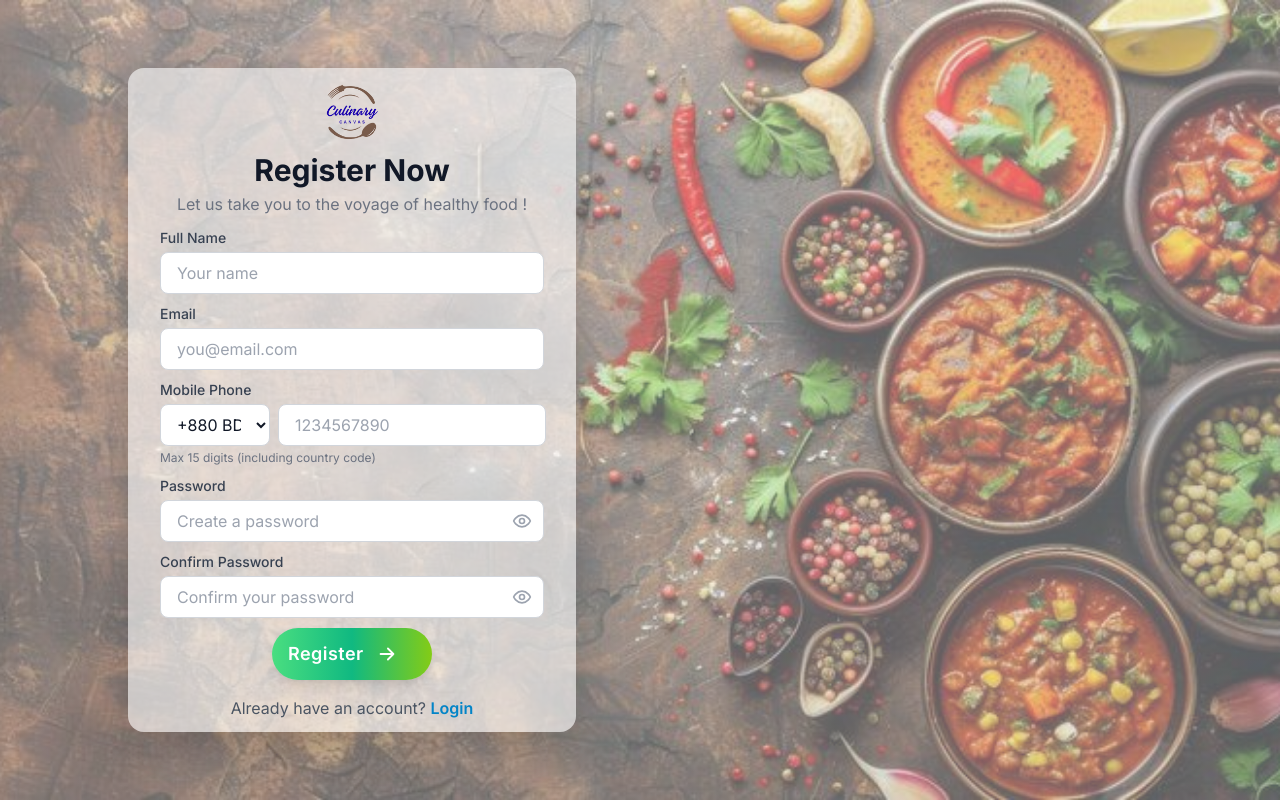
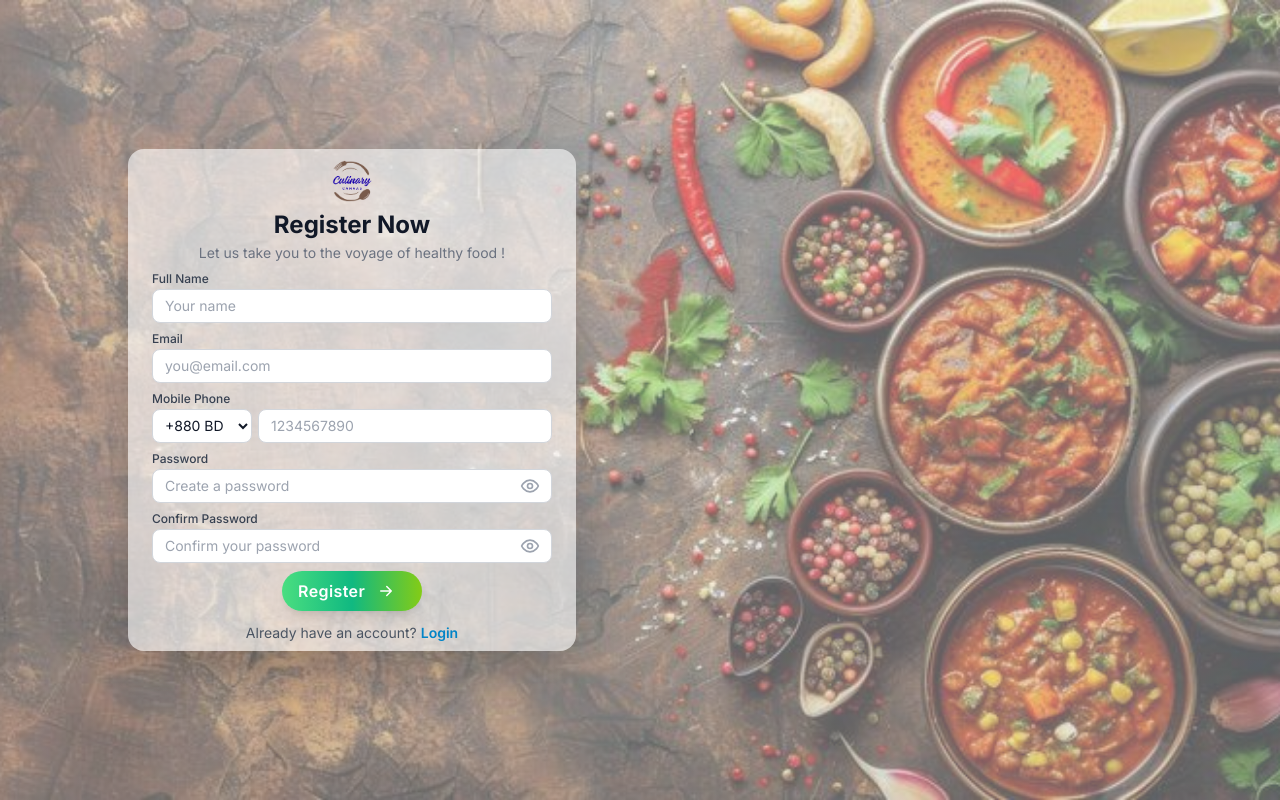
Before and after one commit to uzicodes/Culinary-Canvas, a Next.js app: page /register in a window 1280 px wide. Built offline with nearby package versions, Linux system fonts and the light colour scheme.

Commit message:
made the regsiter form compact

```diff
--- a/src/app/register/page.tsx
+++ b/src/app/register/page.tsx
@@ -95,22 +95,22 @@ export default function RegisterPage() {
                 />
                 <div className="absolute inset-0 bg-gradient-to-br from-[#f8fafc]/40 to-[#e0e7ef]/40" />
             </div>
-            <div className="w-full max-w-md rounded-2xl shadow-2xl py-3 px-8 relative bg-white/60">
-                <div className="flex justify-center mb-2">
+            <div className="w-full max-w-md rounded-2xl shadow-2xl py-2 px-6 relative bg-white/60">
+                <div className="flex justify-center mb-1">
                     <Image
                         src="/without_BG_logo.png"
                         alt="Culinary Canvas Logo"
-                        width={64}
-                        height={64}
-                        className="h-16 w-16 object-contain"
+                        width={48}
+                        height={48}
+                        className="h-12 w-12 object-contain"
                         priority
                     />
                 </div>
-                <h2 className="text-3xl font-bold text-center text-gray-900 mb-1">Register Now </h2>
-                <p className="text-center text-gray-500 mb-3">Let us take you to the voyage of healthy food !</p>
-                <form className="space-y-2.5" onSubmit={handleSubmit}>
+                <h2 className="text-2xl font-bold text-center text-gray-900 mb-0.5">Register Now </h2>
+                <p className="text-center text-gray-500 text-sm mb-2">Let us take you to the voyage of healthy food !</p>
+                <form className="space-y-2" onSubmit={handleSubmit}>
                     <div>
-                        <label htmlFor="name" className="block text-sm font-medium text-gray-700 mb-1">Full Name</label>
+                        <label htmlFor="name" className="block text-xs font-medium text-gray-700 mb-0.5">Full Name</label>
                         <input
                             id="name"
                             type="text"
@@ -118,12 +118,12 @@ export default function RegisterPage() {
                             onChange={handleChange}
                             autoComplete="name"
                             required
-                            className="w-full px-4 py-2 border border-gray-300 rounded-lg focus:ring-2 focus:ring-sky-400 focus:border-sky-400 outline-none transition placeholder-gray-400 text-gray-900"
+                            className="w-full px-3 py-1.5 text-sm border border-gray-300 rounded-lg focus:ring-2 focus:ring-sky-400 focus:border-sky-400 outline-none transition placeholder-gray-400 text-gray-900"
                             placeholder="Your name"
                         />
                     </div>
                     <div>
-                        <label htmlFor="email" className="block text-sm font-medium text-gray-700 mb-1">Email</label>
+                        <label htmlFor="email" className="block text-xs font-medium text-gray-700 mb-0.5">Email</label>
                         <input
                             id="email"
                             type="email"
@@ -131,18 +131,18 @@ export default function RegisterPage() {
                             onChange={handleChange}
                             autoComplete="email"
                             required
-                            className="w-full px-4 py-2 border border-gray-300 rounded-lg focus:ring-2 focus:ring-sky-400 focus:border-sky-400 outline-none transition placeholder-gray-400 text-gray-900"
+                            className="w-full px-3 py-1.5 text-sm border border-gray-300 rounded-lg focus:ring-2 focus:ring-sky-400 focus:border-sky-400 outline-none transition placeholder-gray-400 text-gray-900"
                             placeholder="you@email.com"
                         />
                     </div>
                     <div>
-                        <label htmlFor="phone" className="block text-sm font-medium text-gray-700 mb-1">Mobile Phone</label>
-                        <div className="flex gap-2">
+                        <label htmlFor="phone" className="block text-xs font-medium text-gray-700 mb-0.5">Mobile Phone</label>
+                        <div className="flex gap-1.5">
                             <select
                                 value={countryCode}
                                 onChange={(e) => setCountryCode(e.target.value)}
-                                className="px-3 py-2 border border-gray-300 rounded-lg focus:ring-2 focus:ring-sky-400 focus:border-sky-400 outline-none transition text-gray-900 bg-white"
-                                style={{ width: '110px' }}
+                                className="px-2 py-1.5 text-sm border border-gray-300 rounded-lg focus:ring-2 focus:ring-sky-400 focus:border-sky-400 outline-none transition text-gray-900 bg-white"
+                                style={{ width: '100px' }}
                             >
                                 {countryCodes.map((item) => (
                                     <option key={item.code} value={item.code}>
@@ -157,15 +157,15 @@ export default function RegisterPage() {
                                 onChange={handlePhoneChange}
                                 autoComplete="tel"
                                 required
-                                className="flex-1 px-4 py-2 border border-gray-300 rounded-lg focus:ring-2 focus:ring-sky-400 focus:border-sky-400 outline-none transition placeholder-gray-400 text-gray-900"
+                                className="flex-1 px-3 py-1.5 text-sm border border-gray-300 rounded-lg focus:ring-2 focus:ring-sky-400 focus:border-sky-400 outline-none transition placeholder-gray-400 text-gray-900"
                                 placeholder="1234567890"
                                 maxLength={15}
                             />
                         </div>
-                        <p className="text-xs text-gray-500 mt-1">Max 15 digits (including country code)</p>
+
                     </div>
                     <div>
-                        <label htmlFor="password" className="block text-sm font-medium text-gray-700 mb-1">Password</label>
+                        <label htmlFor="password" className="block text-xs font-medium text-gray-700 mb-0.5">Password</label>
                         <div className="relative">
                             <input
                                 id="password"
@@ -174,7 +174,7 @@ export default function RegisterPage() {
                                 onChange={handleChange}
                                 autoComplete="new-password"
                                 required
-                                className="w-full px-4 py-2 border border-gray-300 rounded-lg focus:ring-2 focus:ring-sky-400 focus:border-sky-400 outline-none transition placeholder-gray-400 text-gray-900 pr-12"
+                                className="w-full px-3 py-1.5 text-sm border border-gray-300 rounded-lg focus:ring-2 focus:ring-sky-400 focus:border-sky-400 outline-none transition placeholder-gray-400 text-gray-900 pr-10"
                                 placeholder="Create a password"
                             />
                             <button
@@ -197,7 +197,7 @@ export default function RegisterPage() {
                         </div>
                     </div>
                     <div>
-                        <label htmlFor="confirmPassword" className="block text-sm font-medium text-gray-700 mb-1">Confirm Password</label>
+                        <label htmlFor="confirmPassword" className="block text-xs font-medium text-gray-700 mb-0.5">Confirm Password</label>
                         <div className="relative">
                             <input
                                 id="confirmPassword"
@@ -206,7 +206,7 @@ export default function RegisterPage() {
                                 onChange={handleChange}
                                 autoComplete="new-password"
                                 required
-                                className="w-full px-4 py-2 border border-gray-300 rounded-lg focus:ring-2 focus:ring-sky-400 focus:border-sky-400 outline-none transition placeholder-gray-400 text-gray-900 pr-12"
+                                className="w-full px-3 py-1.5 text-sm border border-gray-300 rounded-lg focus:ring-2 focus:ring-sky-400 focus:border-sky-400 outline-none transition placeholder-gray-400 text-gray-900 pr-10"
                                 placeholder="Confirm your password"
                             />
                             <button
@@ -228,23 +228,23 @@ export default function RegisterPage() {
                             </button>
                         </div>
                     </div>
-                    <div className="flex justify-center">
+                    <div className="flex justify-center mt-1">
                         <button
                             type="submit"
-                            className="py-3 px-4 font-semibold rounded-full shadow-lg transition flex items-center gap-2 bg-gradient-to-r from-green-400 via-emerald-500 to-lime-500 hover:from-green-500 hover:to-lime-600 text-white text-lg tracking-wide"
-                            style={{ minWidth: '160px' }}
+                            className="py-2 px-4 font-semibold rounded-full shadow-lg transition flex items-center gap-2 bg-gradient-to-r from-green-400 via-emerald-500 to-lime-500 hover:from-green-500 hover:to-lime-600 text-white text-base tracking-wide"
+                            style={{ minWidth: '140px' }}
                             disabled={loading}
                         >
                             <span>{loading ? "Registering..." : "Register"}</span>
-                            <svg width="22" height="22" fill="none" viewBox="0 0 24 24" stroke="currentColor" strokeWidth="2" className="ml-1">
+                            <svg width="18" height="18" fill="none" viewBox="0 0 24 24" stroke="currentColor" strokeWidth="2" className="ml-1">
                                 <path strokeLinecap="round" strokeLinejoin="round" d="M5 12h14M13 6l6 6-6 6" />
                             </svg>
                         </button>
                     </div>
-                    {error && <p className="text-red-600 text-center mt-2">{error}</p>}
-                    {success && <p className="text-green-600 text-center mt-2">{success}</p>}
+                    {error && <p className="text-red-600 text-center text-sm mt-1">{error}</p>}
+                    {success && <p className="text-green-600 text-center text-sm mt-1">{success}</p>}
                 </form>
-                <p className="mt-4 text-center text-gray-600">
+                <p className="mt-3 text-center text-gray-600 text-sm">
                     Already have an account?{' '}
                     <Link href="/login" className="text-sky-600 hover:underline font-semibold">Login</Link>
                 </p>
```
